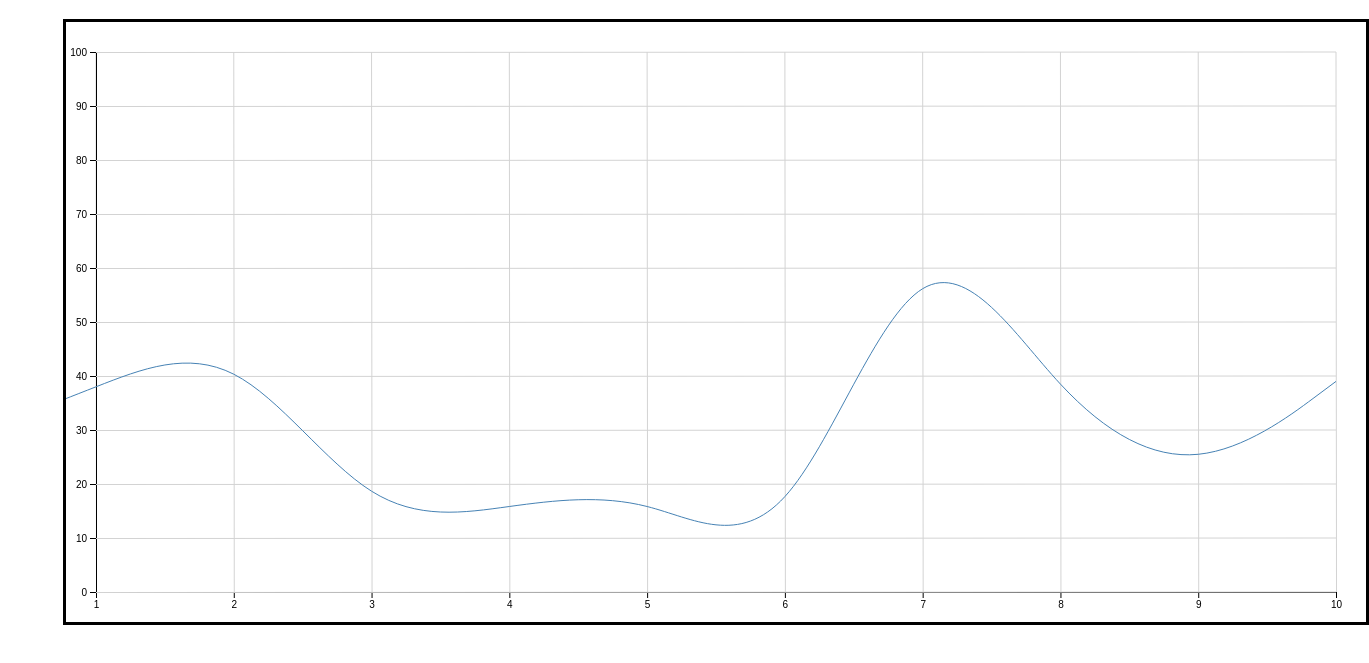
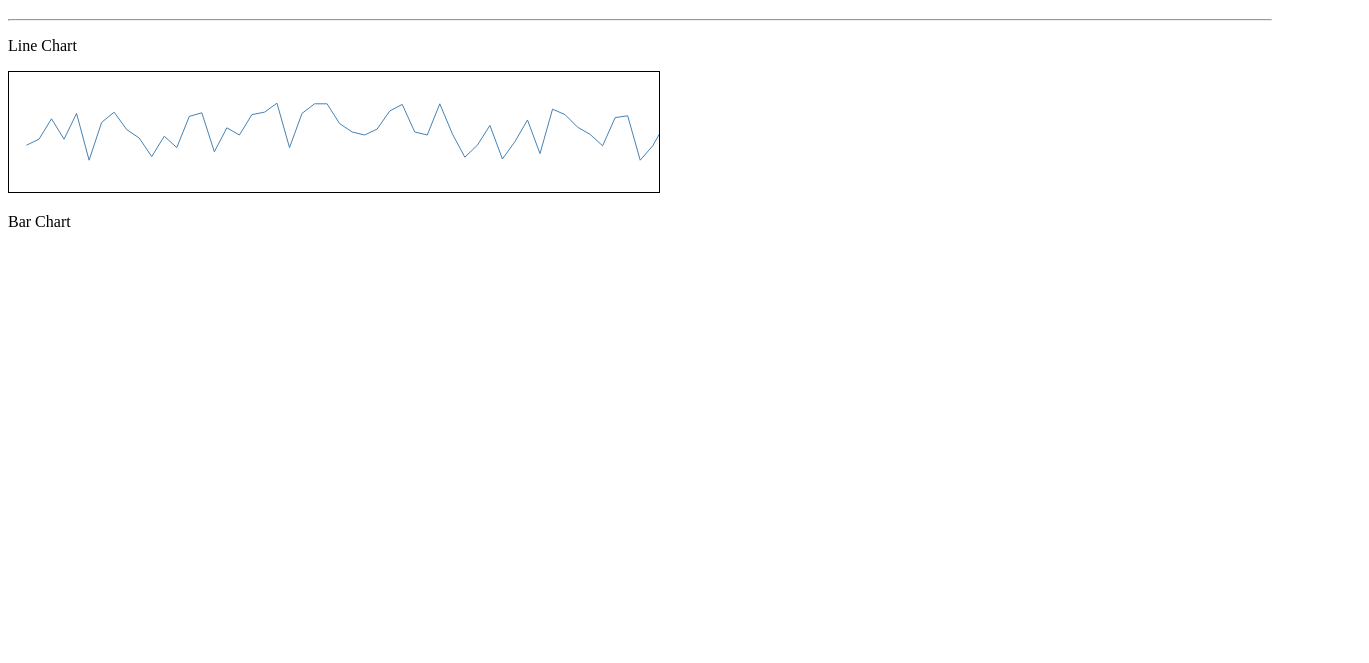
Before and after one commit to ranju30/visualization, a plain HTML site: page index.html in a window 1280 px wide. Shown: the part 61-724 px from the top of the page, 1369 px wide, since content can reach past the window. Drawn offline with Linux system fonts and the light colour scheme.

Commit message:
@ranjukr: made line chart without x and y axis

```diff
--- a/index.html
+++ b/index.html
@@ -11,7 +11,9 @@
     <script type="text/javascript" src="js/visualize.js"></script>
 
     <h1>RANDOM</h1>
-
+    <hr>
+    <p>Line Chart</p>
     <div class="container"></div>
+    <p>Bar Chart</p>
 </body>
 </html>
--- a/js/visualize.js
+++ b/js/visualize.js
@@ -1,4 +1,4 @@
-const numberOfEle = 10;
+const numberOfEle = 100;
 
 var generateRandomNumberArray = function () {
     var numbers = [];
@@ -8,21 +8,13 @@ var generateRandomNumberArray = function () {
     return numbers;
 };
 
-var shiftOneValue = function(data){
-    data.shift();
-    data.push(_.random(1,100));
-    return data;
-};
 
 const WIDTH = 1300;
 const HEIGHT = 600;
 const MARGIN = 30;
 
-const barPadding = 100;
-const barMargin = 124;
-
 const INNER_WIDTH = WIDTH - 2 * MARGIN;
-const INNER_HEIGHT = HEIGHT - 2 * MARGIN;
+const INNER_HEIGHT = HEIGHT/5 - 2 * MARGIN;
 
 var translate = function(x, y){
     return "translate("+x+","+y+")";
@@ -33,8 +25,8 @@ var data = generateRandomNumberArray();
 
 var plotAxisAndGrid = function () {
     svg = d3.select('.container').append('svg')
-        .attr('width',WIDTH)
-        .attr('height',HEIGHT);
+        .attr('width',WIDTH/2)
+        .attr('height',HEIGHT/5);
 
     xScale = d3.scaleLinear()
         .domain([1,numberOfEle])
@@ -44,37 +36,6 @@ var plotAxisAndGrid = function () {
         .domain([0,100])
         .range([INNER_HEIGHT, 0]);
 
-    var g = svg.append('g')
-        .attr('transform',  translate(MARGIN, MARGIN));
-
-    var xAxis = d3.axisBottom(xScale).ticks(10);
-    var yAxis = d3.axisLeft(yScale).ticks(10);
-
-    svg.append('g')
-        .attr('transform', translate(MARGIN, HEIGHT - MARGIN))
-        .call(xAxis)
-        .classed('xAxis', true);
-
-    svg.selectAll('.xAxis .tick')
-        .append('line')
-        .attr('x1', 0.5)
-        .attr('y1', 0)
-        .attr('x2', 0)
-        .attr('y2', -INNER_HEIGHT)
-        .classed('grid', true);
-
-    svg.append('g')
-        .attr('transform', translate(MARGIN, MARGIN))
-        .classed('yAxis', true)
-        .call(yAxis);
-
-    svg.selectAll('.yAxis .tick')
-        .append('line')
-        .attr('x1', 0)
-        .attr('y1', 0.5)
-        .attr('x2', INNER_WIDTH)
-        .attr('y2', 0)
-        .classed('grid', true);
 };
 
 var loadLineChart = function () {
@@ -85,13 +46,11 @@ var loadLineChart = function () {
 
     var line = d3.line()
         .x(function(d,i){ return xScale(i+1)})
-        .y(function(d){return yScale(d)})
-        .curve(d3.curveBasis);
+        .y(function(d){return yScale(d)});
 
     var actualLine=d3.line()
         .x(function(d,i){ return xScale(i)})
-        .y(function(d){return yScale(d)})
-        .curve(d3.curveBasis);
+        .y(function(d){return yScale(d)});
 
     data.push(_.random(1,100));
 
--- a/styleSheet/style.css
+++ b/styleSheet/style.css
@@ -11,8 +11,7 @@ h1 {
     stroke: steelblue;
     fill:none;
 }
+
 svg {
-    display:block;
-    border:solid;
-    margin-left: 55px;
+    border:solid 1px black;
 }
```
